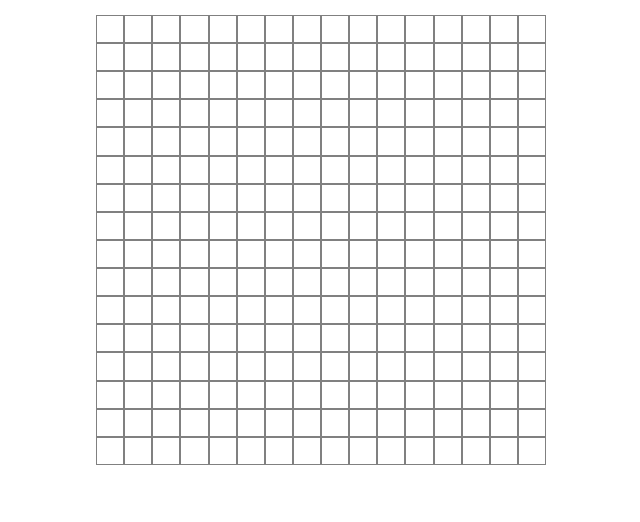
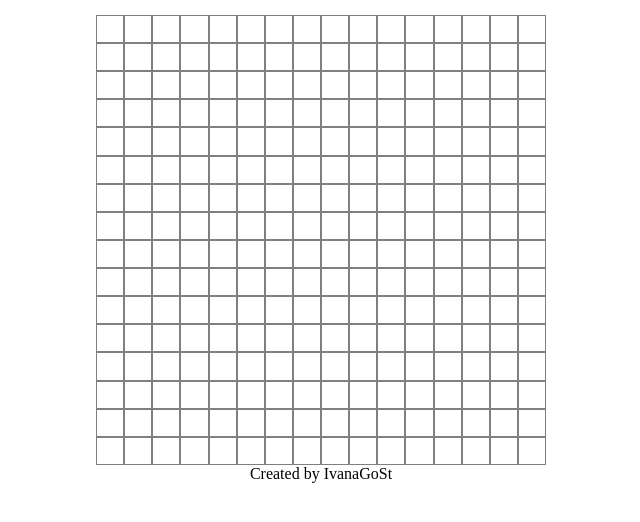
Before and after one commit to IvanaGoSt/Etch-a-Sketch, a plain HTML site: page index.html in a window 1280 px wide. Shown: the part 104-626 px from the top of the page, without its empty margins (319-959 px from the left). Drawn offline with Linux system fonts and the light colour scheme.

Commit message:
Add footer

```diff
--- a/index.html
+++ b/index.html
@@ -14,7 +14,7 @@
     <div id="container">
 
     </div>
-
+<footer>Created by IvanaGoSt</footer>
     <script src="scripts/main.js"></script>
       </body>
 </html>
--- a/styles/style.css
+++ b/styles/style.css
@@ -19,3 +19,7 @@
   height: 100px;
   background-color: gray;
 }
+
+footer {
+  text-align: center;
+}
```
